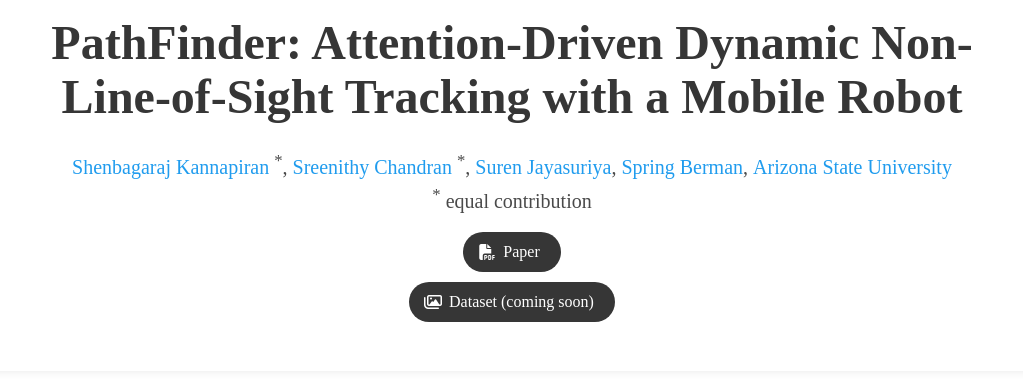
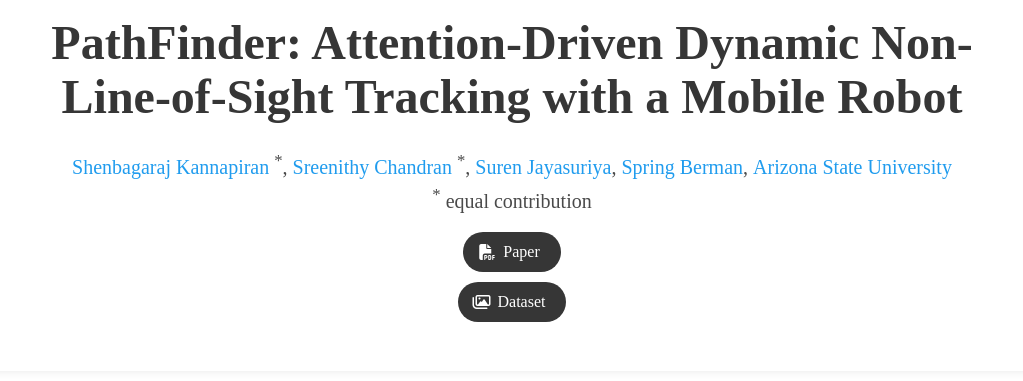
Before and after one commit to srchandr/DynamicNLOS, a plain HTML site: page index.html in a window 1280 px wide. Shown: the top 381 px of the page, without its empty margins (128-1151 px from the left). Drawn offline with nearby package versions, Linux system fonts and the light colour scheme; some icons are missing; a web font is replaced by a local one.

Commit message:
dataset link updated

```diff
--- a/index.html
+++ b/index.html
@@ -271,11 +271,11 @@
 
                                         <!-- Dataset Link. -->
                                         <span class="link-block">
-                                            <a href="#" class="external-link button is-normal is-rounded is-dark">
+                                            <a href="https://urldefense.com/v3/__https://www.dropbox.com/scl/fo/k7h69330a0jvo90ehtioo/AHGdbQCmU-Kdm9TRnplSRaE?rlkey=759htuee166a62ns3wfnqlkz7&st=391fgpip&dl=0__;!!IKRxdwAv5BmarQ!fMAB6McqjyoiG8vXZLurnb9D_aX_vFknbG_bdNGqc4Bb1bJqgyyODOdczxb1F1J8L-AqUrxBYSSylPIJgYUgP1IPY-M$" class="external-link button is-normal is-rounded is-dark">
                                               <span class="icon">
                                                 <i class="far fa-images"></i>
                                             </span>
-                                                <span>Dataset (coming soon)</span>
+                                                <span>Dataset</span>
                                             </a>
                                         </div>
                                     </div>
```
